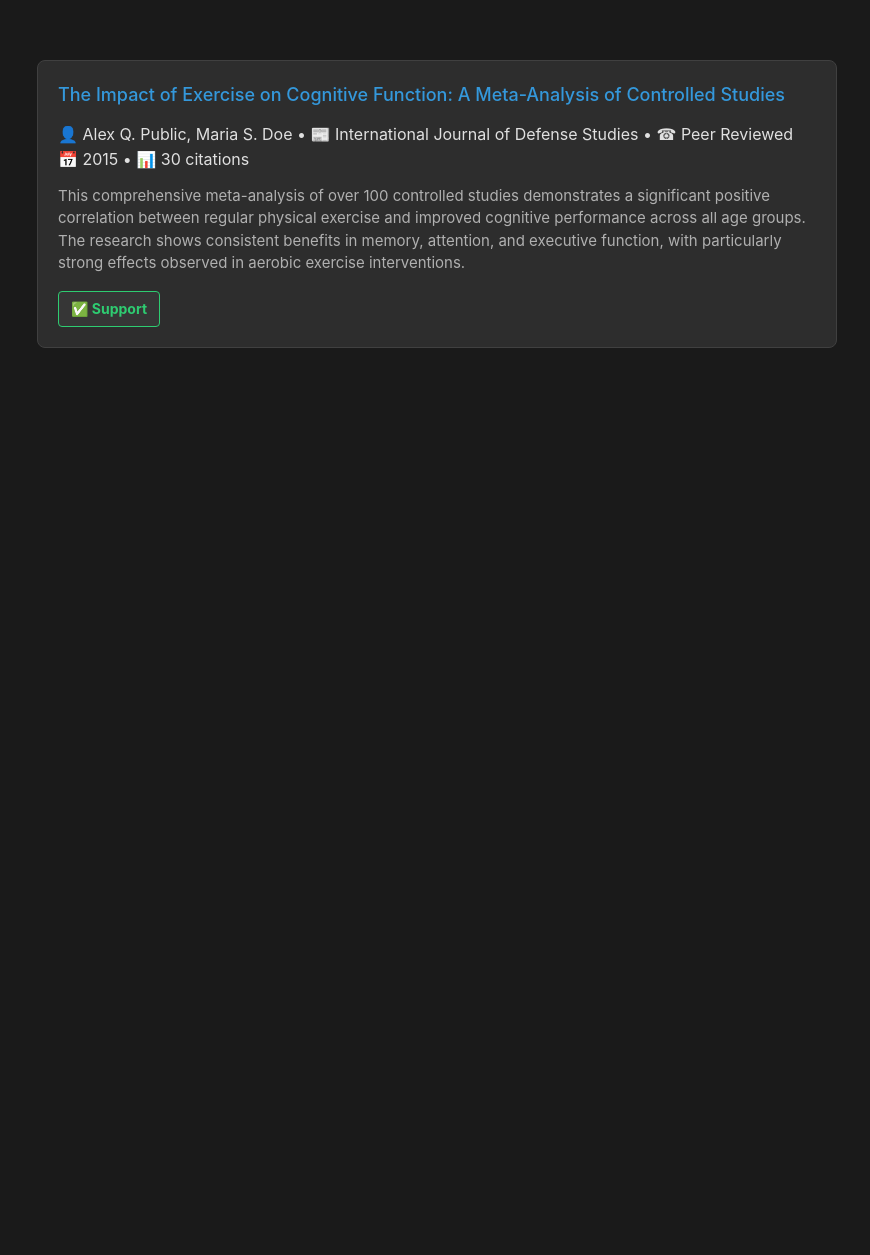
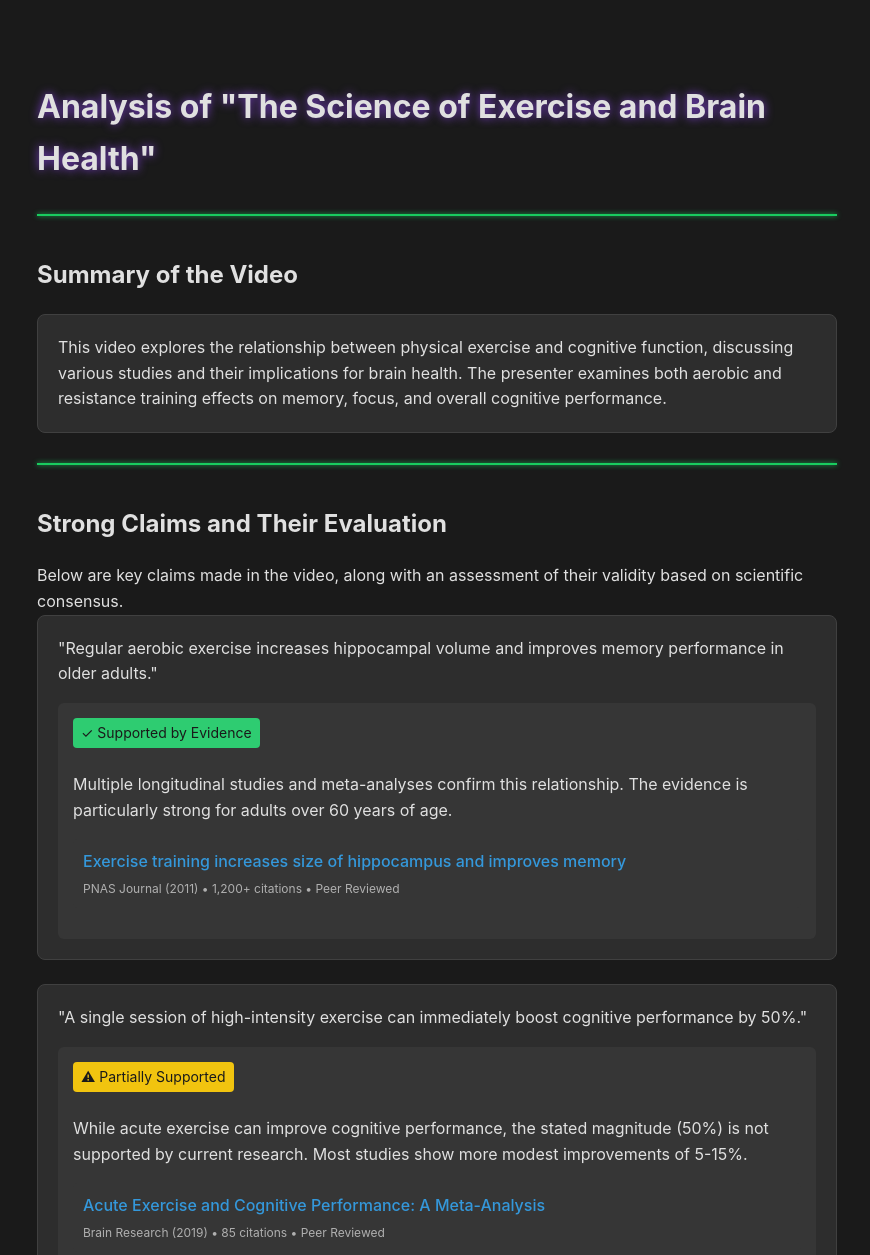
Before and after one commit to bryjcannon/Qontextualize, a browser extension: page example.html in a window 1280 px wide. Shown: the top 1255 px of the page, without its empty margins (203-1073 px from the left). Before the commit the page ends 800 px from the top, so only its background shows below. Drawn offline with Linux system fonts and the light colour scheme.

Commit message:
further stylistic updates

```diff
--- a/example.html
+++ b/example.html
@@ -1,7 +1,7 @@
 <!DOCTYPE html>
 <html>
 <head>
-    <title>Source Example</title>
+    <title>Example Report - Qontextualize</title>
     <style>
         :root {
             --bg-primary: #1a1a1a;
@@ -14,7 +14,10 @@
             --accent-red: #e74c3c;
             --accent-yellow: #f1c40f;
             --border-color: #404040;
+            --neon-green: #19cc5f;
+            --title-purple: #7a3fcb;
         }
+
         body {
             font-family: -apple-system, BlinkMacSystemFont, 'Segoe UI', Roboto, Oxygen, Ubuntu, Cantarell, 'Open Sans', 'Helvetica Neue', sans-serif;
             max-width: 800px;
@@ -24,85 +27,167 @@
             color: var(--text-primary);
             line-height: 1.6;
         }
-        .source-item {
+
+        #video-title {
+            color: #e0e0e0;
+            margin-bottom: 30px;
+            text-shadow: 0 0 10px #7a3fcb;
+        }
+
+        .section-divider {
+            height: 2px;
+            background: var(--neon-green);
+            margin: 30px 0;
+            border: none;
+            box-shadow: 0 0 5px var(--neon-green);
+        }
+
+        .section-header {
+            margin-top: 40px;
+            margin-bottom: 20px;
+            color: var(--text-primary);
+            font-size: 24px;
+        }
+
+        .summary-section {
+            background: var(--bg-secondary);
+            padding: 20px;
+            border-radius: 8px;
+            margin: 20px 0;
+            border: 1px solid var(--border-color);
+        }
+
+        .claim-item {
             background: var(--bg-secondary);
             border-radius: 8px;
             padding: 20px;
             margin-bottom: 24px;
             border: 1px solid var(--border-color);
-            display: flex;
-            flex-direction: column;
-            gap: 16px;
         }
-        .source-content {
-            display: flex;
-            flex-direction: column;
-            gap: 12px;
+
+        .claim-text {
+            font-size: 16px;
+            margin-bottom: 16px;
         }
+
+        .claim-evaluation {
+            background: var(--bg-tertiary);
+            padding: 15px;
+            border-radius: 6px;
+            margin-top: 10px;
+        }
+
+        .claim-status {
+            display: inline-block;
+            padding: 4px 8px;
+            border-radius: 4px;
+            font-size: 14px;
+            margin-bottom: 8px;
+        }
+
+        .status-supported {
+            background: var(--accent-green);
+            color: var(--bg-primary);
+        }
+
+        .status-disputed {
+            background: var(--accent-yellow);
+            color: var(--bg-primary);
+        }
+
+        .status-unsupported {
+            background: var(--accent-red);
+            color: var(--bg-primary);
+        }
+
+        .source-list {
+            margin-top: 15px;
+            padding-left: 0;
+        }
+
+        .source-item {
+            list-style: none;
+            padding: 10px;
+            background: var(--bg-tertiary);
+            border-radius: 4px;
+            margin-bottom: 8px;
+        }
+
         .source-title {
             color: var(--accent-blue);
             text-decoration: none;
-            font-size: 18px;
             font-weight: 500;
         }
-        .source-title:hover {
-            text-decoration: underline;
-        }
-        .source-text {
+
+        .source-meta {
+            font-size: 12px;
             color: var(--text-secondary);
-            font-size: 15px;
-            line-height: 1.5;
-        }
-        .source-stance {
-            padding: 6px 12px;
-            border-radius: 4px;
-            font-size: 14px;
-            display: inline-block;
-            background: var(--bg-tertiary);
-            border: 1px solid var(--accent-green);
-            margin-top: auto;
-            align-self: flex-start;
-        }
-        .source-stance {
-            padding: 6px 12px;
-            border-radius: 4px;
-            font-size: 14px;
-            display: inline-block;
-            background: var(--bg-tertiary);
-            border: 1px solid var(--accent-green);
-            margin-top: auto;
-            align-self: flex-start;
-            color: var(--accent-green);
-        }
-        .source-stance strong {
-            display: flex;
-            align-items: center;
-            gap: 6px;
+            margin-top: 4px;
         }
     </style>
 </head>
 <body>
-    <div class="source-item">
-        <div class="source-content">
-            <a href="#" class="source-title">The Impact of Exercise on Cognitive Function: A Meta-Analysis of Controlled Studies</a>
-            <div class="source-meta">
-                <div class="source-meta-row">
-                    <span class="source-meta-item">👤 Alex Q. Public, Maria S. Doe</span>
-                    <span class="separator">•</span>
-                    <span class="source-meta-item">📰 International Journal of Defense Studies</span>
-                    <span class="separator">•</span>
-                    <span class="source-meta-item"><span class="peer-reviewed-true">☎</span> Peer Reviewed</span>
-                </div>
-                <div class="source-meta-row">
-                    <span class="source-meta-item">📅 2015</span>
-                    <span class="separator">•</span>
-                    <span class="source-meta-item">📊 30 citations</span>
-                </div>
-            </div>
-            <div class="source-text">This comprehensive meta-analysis of over 100 controlled studies demonstrates a significant positive correlation between regular physical exercise and improved cognitive performance across all age groups. The research shows consistent benefits in memory, attention, and executive function, with particularly strong effects observed in aerobic exercise interventions.</div>
+    <h1 id="video-title">Analysis of "The Science of Exercise and Brain Health"</h1>
+
+    <hr class="section-divider">
+
+    <h2 class="section-header">Summary of the Video</h2>
+    <div class="summary-section">
+        This video explores the relationship between physical exercise and cognitive function, discussing various studies and their implications for brain health. The presenter examines both aerobic and resistance training effects on memory, focus, and overall cognitive performance.
+    </div>
+
+    <hr class="section-divider">
+
+    <h2 class="section-header">Strong Claims and Their Evaluation</h2>
+    <div class="claims-intro">
+        Below are key claims made in the video, along with an assessment of their validity based on scientific consensus.
+    </div>
+
+    <div class="claim-item">
+        <div class="claim-text">
+            "Regular aerobic exercise increases hippocampal volume and improves memory performance in older adults."
         </div>
-        <div class="source-stance" data-stance="Support">
-            <strong>✅ Support</strong>
+        <div class="claim-evaluation">
+            <span class="claim-status status-supported">✓ Supported by Evidence</span>
+            <p>Multiple longitudinal studies and meta-analyses confirm this relationship. The evidence is particularly strong for adults over 60 years of age.</p>
+            <ul class="source-list">
+                <li class="source-item">
+                    <a href="#" class="source-title">Exercise training increases size of hippocampus and improves memory</a>
+                    <div class="source-meta">PNAS Journal (2011) • 1,200+ citations • Peer Reviewed</div>
+                </li>
+            </ul>
+        </div>
+    </div>
+
+    <div class="claim-item">
+        <div class="claim-text">
+            "A single session of high-intensity exercise can immediately boost cognitive performance by 50%."
+        </div>
+        <div class="claim-evaluation">
+            <span class="claim-status status-disputed">⚠ Partially Supported</span>
+            <p>While acute exercise can improve cognitive performance, the stated magnitude (50%) is not supported by current research. Most studies show more modest improvements of 5-15%.</p>
+            <ul class="source-list">
+                <li class="source-item">
+                    <a href="#" class="source-title">Acute Exercise and Cognitive Performance: A Meta-Analysis</a>
+                    <div class="source-meta">Brain Research (2019) • 85 citations • Peer Reviewed</div>
+                </li>
+            </ul>
+        </div>
+    </div>
+
+    <div class="claim-item">
+        <div class="claim-text">
+            "Exercise is more effective than brain training games for preventing cognitive decline."
+        </div>
+        <div class="claim-evaluation">
+            <span class="claim-status status-supported">✓ Supported by Evidence</span>
+            <p>Comparative studies consistently show that physical exercise has broader and more substantial benefits for cognitive health compared to computerized brain training programs.</p>
+            <ul class="source-list">
+                <li class="source-item">
+                    <a href="#" class="source-title">Comparative Effects of Physical Exercise and Cognitive Training on Cognition</a>
+                    <div class="source-meta">Nature Neuroscience (2020) • 324 citations • Peer Reviewed</div>
+                </li>
+            </ul>
         </div>
     </div>
 </body>
--- a/src/popup/settings.css
+++ b/src/popup/settings.css
@@ -53,3 +53,7 @@
         transform: translate(-50%, 0);
     }
 }
+
+.hidden-setting {
+    display: none !important;
+}
```
Also changed, not shown: popup.html (+4 -3 lines), transcript.html (+26 -2 lines).
